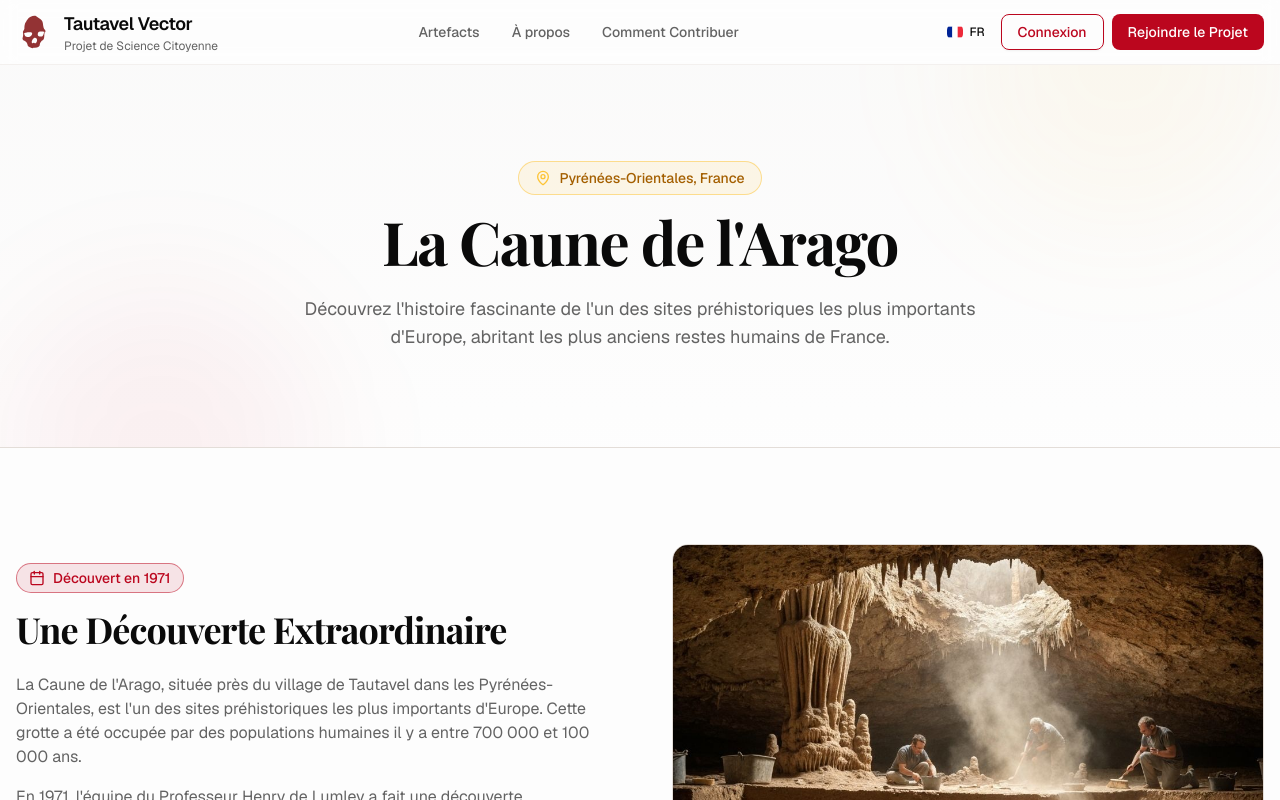
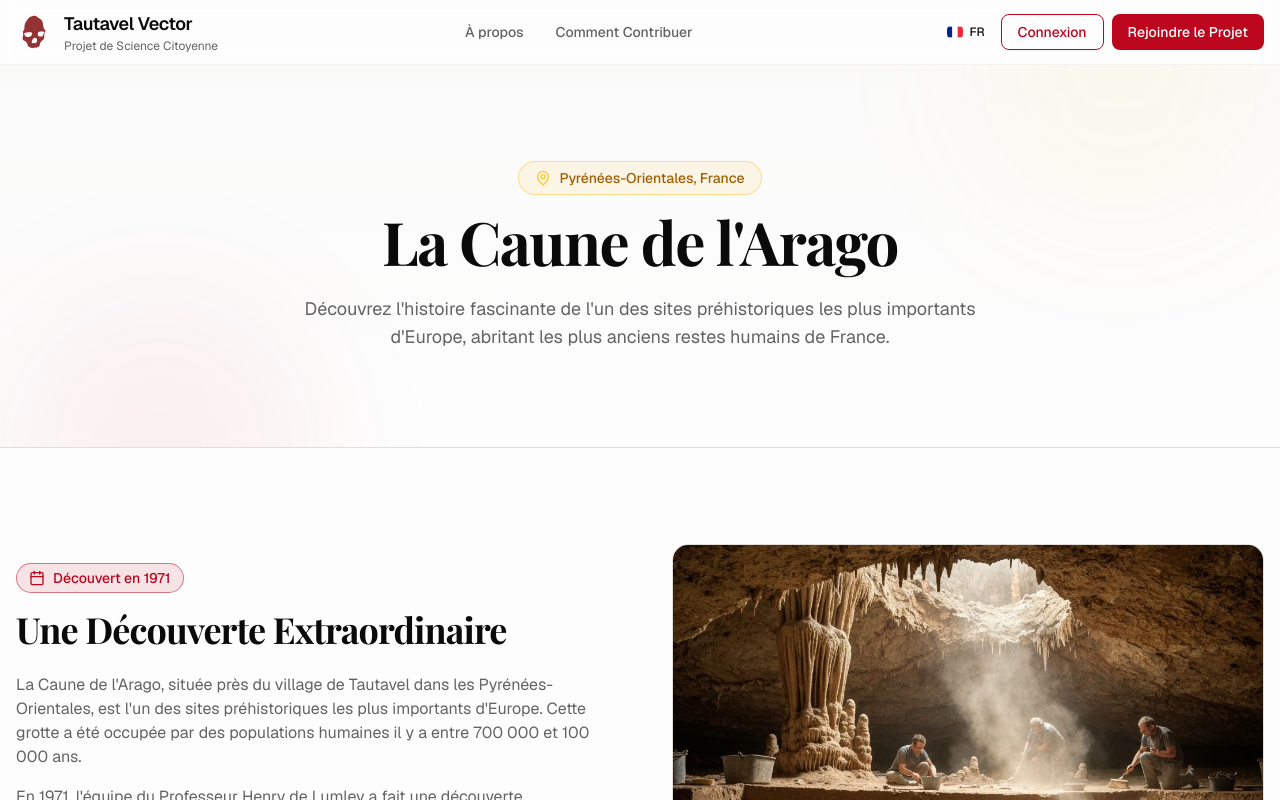
Before and after one commit to Corgidev42/Hackaton_Tautavel, a Next.js app in the folder frontend/: page /about in a window 1280 px wide. Shown: the top 800 px of the page. Built offline with nearby package versions, Linux system fonts and the light colour scheme; a web font is replaced by a local one.

Commit message:
remove artifcat from homepage

```diff
--- a/frontend/components/header.tsx
+++ b/frontend/components/header.tsx
@@ -27,12 +27,6 @@ export function Header() {
 
           {/* Desktop nav - Updated links to use actual routes */}
           <nav className="hidden items-center gap-8 lg:flex">
-            <Link
-              href="/#artifacts"
-              className="text-sm font-medium text-muted-foreground transition-colors hover:text-foreground"
-            >
-              {t("artifacts")}
-            </Link>
             <Link
               href="/about"
               className="text-sm font-medium text-muted-foreground transition-colors hover:text-foreground"
@@ -79,13 +73,6 @@ export function Header() {
           <div className="border-t border-border bg-background px-4 py-4 md:hidden">
             <nav className="flex flex-col gap-3">
               <Link
-                href="/#artifacts"
-                className="text-sm font-medium text-muted-foreground transition-colors hover:text-foreground"
-                onClick={() => setIsMobileMenuOpen(false)}
-              >
-                {t("artifacts")}
-              </Link>
-              <Link
                 href="/about"
                 className="text-sm font-medium text-muted-foreground transition-colors hover:text-foreground"
                 onClick={() => setIsMobileMenuOpen(false)}
```
